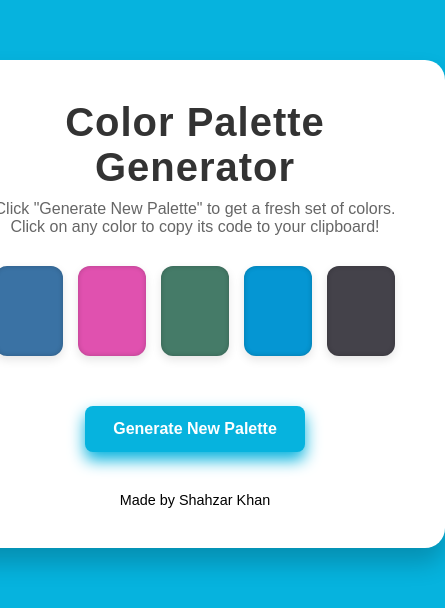
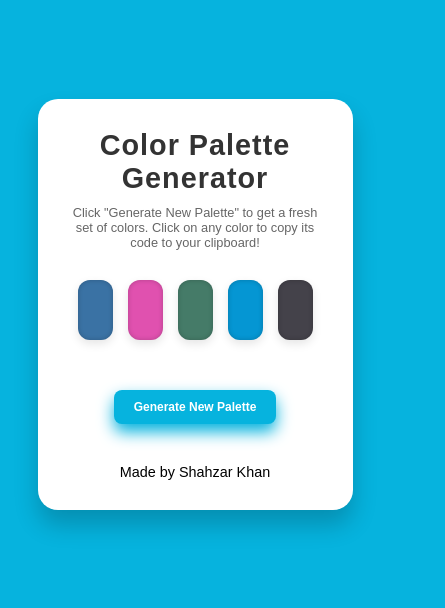
Before and after one commit to ShahzarKhanJadoon/color-pallete-generator, a plain HTML site: page index.html in a window 390 px wide. Shown: the part 118-726 px from the top of the page, 445 px wide, since content can reach past the window. Drawn offline with Linux system fonts and the light colour scheme.

Commit message:
added media queries

```diff
--- a/style.css
+++ b/style.css
@@ -109,3 +109,48 @@ footer {
     color: #000;
     text-align: center;
 }
+
+@media (max-width: 768px) {
+    #container {
+        padding: 30px;
+        max-width: 90%;
+    }
+
+    header h1 {
+        font-size: 2em;
+    }
+
+    header p {
+        font-size: 0.9em;
+    }
+
+    .color-box {
+        width: 70px;
+        height: 70px;
+    }
+
+    #generate-colors-btn {
+        padding: 12px 24px;
+        font-size: 14px;
+    }
+}
+
+@media (max-width: 480px) {
+    header h1 {
+        font-size: 1.8em;
+    }
+
+    header p {
+        font-size: 0.8em;
+    }
+
+    .color-box {
+        width: 60px;
+        height: 60px;
+    }
+
+    #generate-colors-btn {
+        padding: 10px 20px;
+        font-size: 12px;
+    }
+}
```
